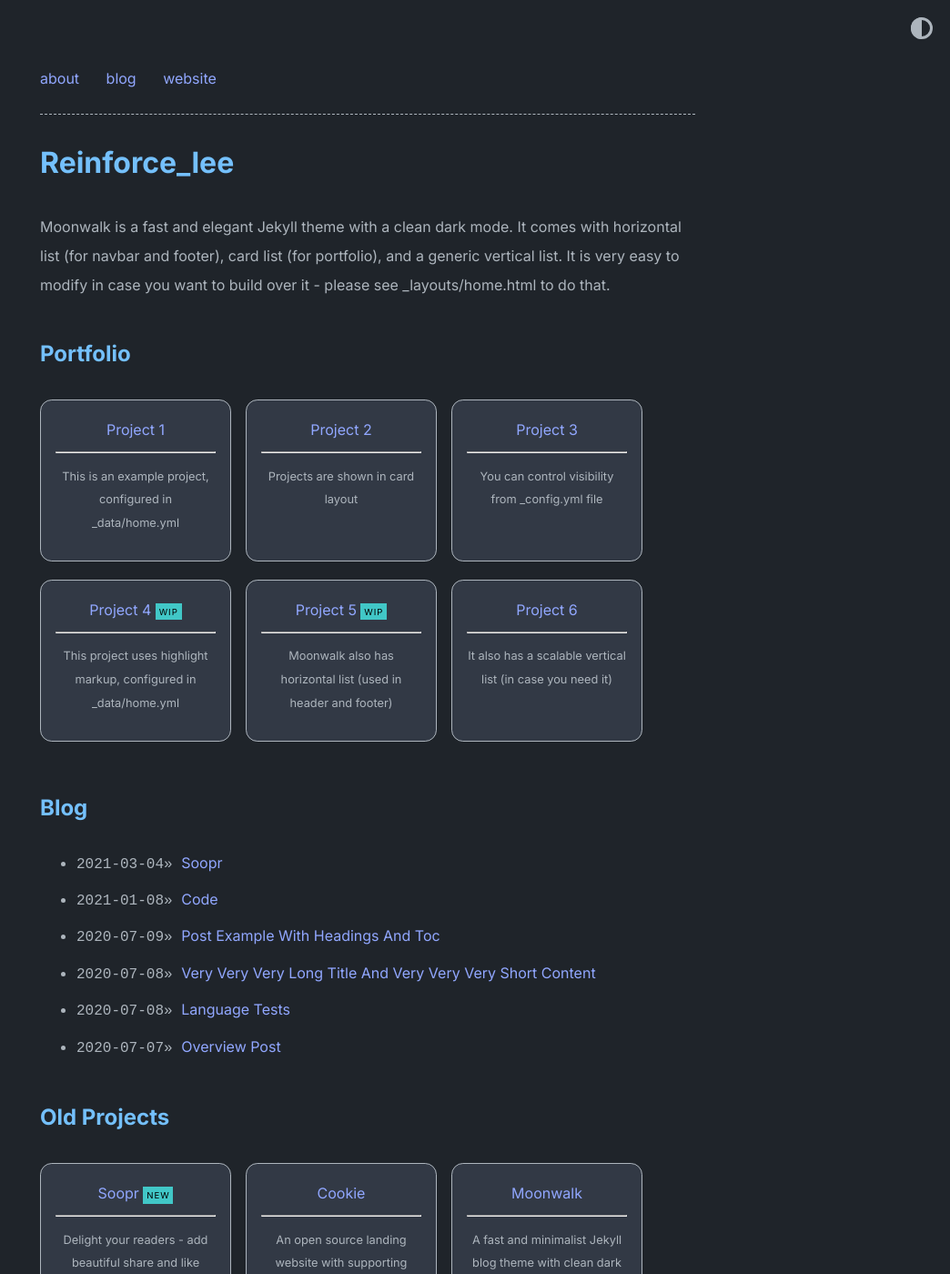
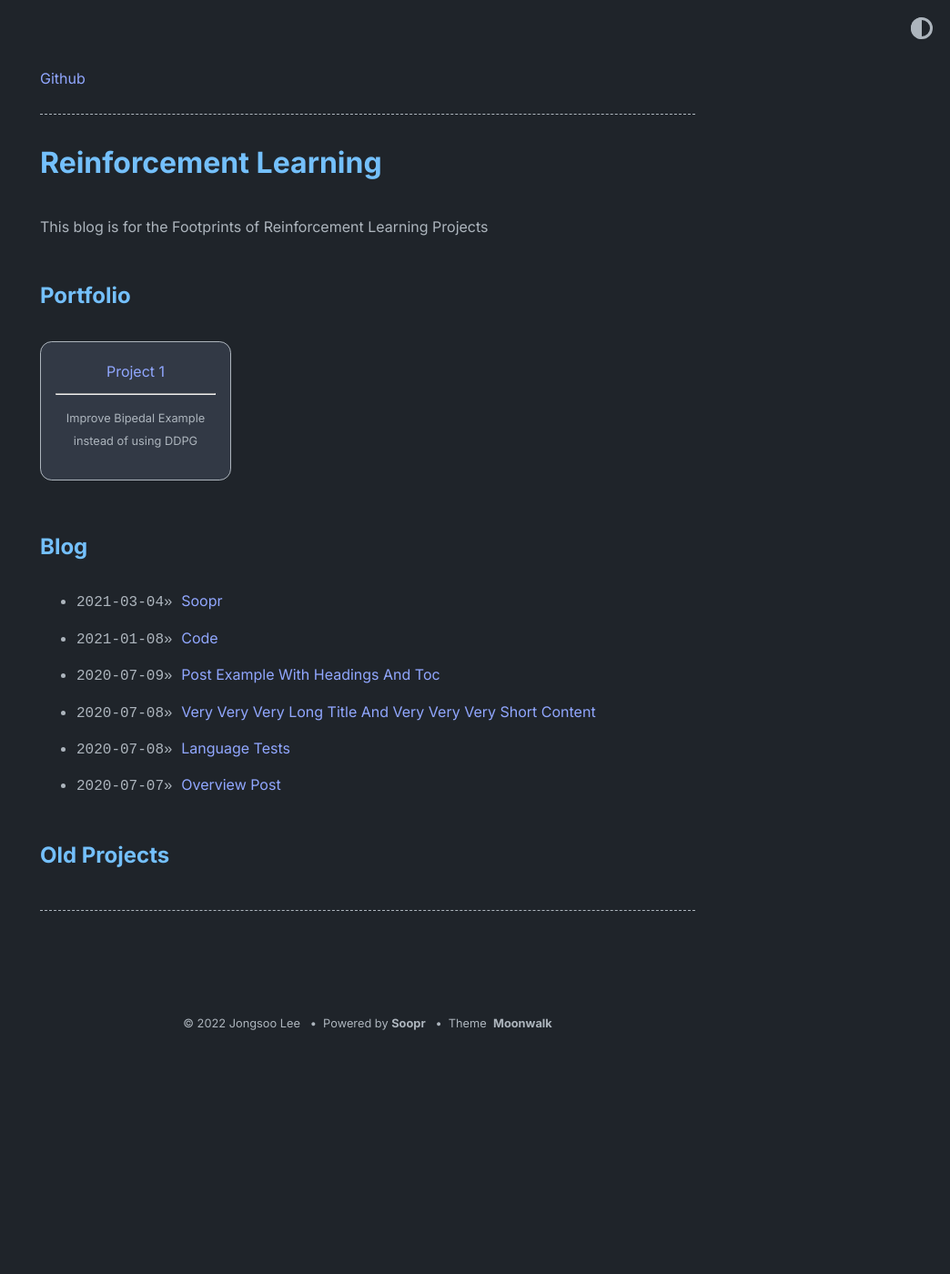
Before and after one commit to dldnxks12/dldnxks12.github.io, a Jekyll site: the page built from index.md, in a window 1280 px wide and 1400 px high. Shown: the whole window at 91% size, without its empty margins (236-1280 px from the left). Built offline with Jekyll 4.4.1, drawn with Linux system fonts in a browser that asks for light colours; some of the changed text lies outside the part shown.

Commit message:
Initial Edit

```diff
--- a/_config.yml
+++ b/_config.yml
@@ -1,16 +1,9 @@
-title: Reinforce_lee
+title: Reinforcement Learning
 author: Jongsoo Lee
 url: https://dldnxks12.github.io/
-description: > # description of the site (multiple lines allowed)
-  Moonwalk is a fast and elegant Jekyll theme with a clean dark mode. It comes with horizontal list (for navbar and footer), card list (for portfolio), and a generic vertical list. It is very easy to modify in case you want to build over it - please see _layouts/home.html to do that.
+description:
+ This blog is for the Footprints of Reinforcement Learning Projects
 
-permalink: /:slug.html
-
-favicon: "./logo.png" # relative path to site's favicon
-
-twitter:
-    username: abhinav # update or delete this
-    card: summary_large_image
 
 #theme: moonwalk # if you are using GitHub Pages, change it to remote_theme: abhinavs/moonwalk
 remote_theme: abhinavs/moonwalk
--- a/_data/home.yml
+++ b/_data/home.yml
@@ -1,99 +1,73 @@
 navbar_entries:
-  - title: about
-    url: about
 
-  - title: blog
-    url: blog
-
-  - title: website
-    url: https://www.abhinav.co
+  - title: Github
+    url: https://github.com/dldnxks12
 
 project_entries:
   - title: Project 1
-    url: overview-post
-    desc: This is an example project, configured in _data/home.yml
+    url: https://github.com/A.I
+    desc: Improve Bipedal Example instead of using DDPG
 
-  - title: Project 2
-    url: overview-post
-    desc: Projects are shown in card layout
+#  - title: Project 2
+#    url: overview-post
+#    desc: Projects are shown in card layout
 
-  - title: Project 3
-    url: overview-post
-    desc: You can control visibility from _config.yml file
+#  - title: Project 3
+#    url: overview-post
+#    desc: You can control visibility from _config.yml file
 
-  - title: Project 4
-    url: overview-post
-    desc: This project uses highlight markup, configured in _data/home.yml
-    highlight: WIP
+#  - title: Project 4
+#    url: overview-post
+#    desc: This project uses highlight markup, configured in _data/home.yml
+#    highlight: WIP
 
-  - title: Project 5
-    url: overview-post
-    desc: Moonwalk also has horizontal list (used in header and footer)
-    highlight: WIP
+#  - title: Project 5
+#    url: overview-post
+#    desc: Moonwalk also has horizontal list (used in header and footer)
+#    highlight: WIP
 
-  - title: Project 6
-    url: overview-post
-    desc: It also has a scalable vertical list (in case you need it)
+#  - title: Project 6
+#    url: overview-post
+#    desc: It also has a scalable vertical list (in case you need it)
 
-old_project_entries:
-  - title: Soopr
-    url: https://www.soopr.co
-    desc: Delight your readers - add beautiful share and like buttons easily to your websites
-    highlight: NEW
+# old_project_entries:
+#  - title: Soopr
+#    url: https://www.soopr.co
+#    desc: Delight your readers - add beautiful share and like buttons easily to your websites
+#    highlight: NEW
 
-  - title: Cookie
-    url: https://github.com/abhinavs/cookie
-    desc: An open source landing website with supporting pages and integrated blog
+#footer_entries:
+#  - title: abhinav's homepage
+#    url: https://www.abhinav.co
 
-  - title: Moonwalk
-    url: https://github.com/abhinavs/moonwalk
-    desc: A fast and minimalist Jekyll blog theme with clean dark mode
+#misc_entries:
+#  - title: this is an example vertical list
+#    url: false
 
-  - title: Humangous
-    url: https://www.humangous.co
-    desc: The better people know you, the better they collaborate
+#  - title: you can show or hide using a boolean flag in _config.yml
+#    url: false
 
-footer_entries:
-  - title: abhinav's homepage
-    url: https://www.abhinav.co
+#  - title: and you can add data in _data/home.yml
+#    url: false
 
-  - title: twitter
-    url: https://twitter.com/abhinav
+#  - title: Blog posts
+#    post_list: true
+#    url: false
 
-  - title: github
-    url: https://github.com/abhinavs
+#  - title: moonwalk on the Internet
+#    url: false
+#    entries:
+#      - title: on Github
+#        url: https://github.com/abhinavs/moonwalk
 
-  - title: feed
-    url: feed.xml
+#     - title: originally built for abhinav's homepage
+#       url: https://www.abhinav.co
 
-misc_entries:
-  - title: this is an example vertical list
-    url: false
+#      - title: this list is scalable and can be nested
+#        url: false
+#        entries:
+#          - title: this is nested inside a nested list
+#            url: false
 
-  - title: you can show or hide using a boolean flag in _config.yml
-    url: false
-
-  - title: and you can add data in _data/home.yml
-    url: false
-
-  - title: Blog posts
-    post_list: true
-    url: false
-
-  - title: moonwalk on the Internet
-    url: false
-    entries:
-      - title: on Github
-        url: https://github.com/abhinavs/moonwalk
-
-      - title: originally built for abhinav's homepage
-        url: https://www.abhinav.co
-
-      - title: this list is scalable and can be nested
-        url: false
-        entries:
-          - title: this is nested inside a nested list
-            url: false
-
-          - title: it is easy to use, see _data/home.yml to see how to configure it.
-            url: false
+#          - title: it is easy to use, see _data/home.yml to see how to configure it.
+#            url: false
```
